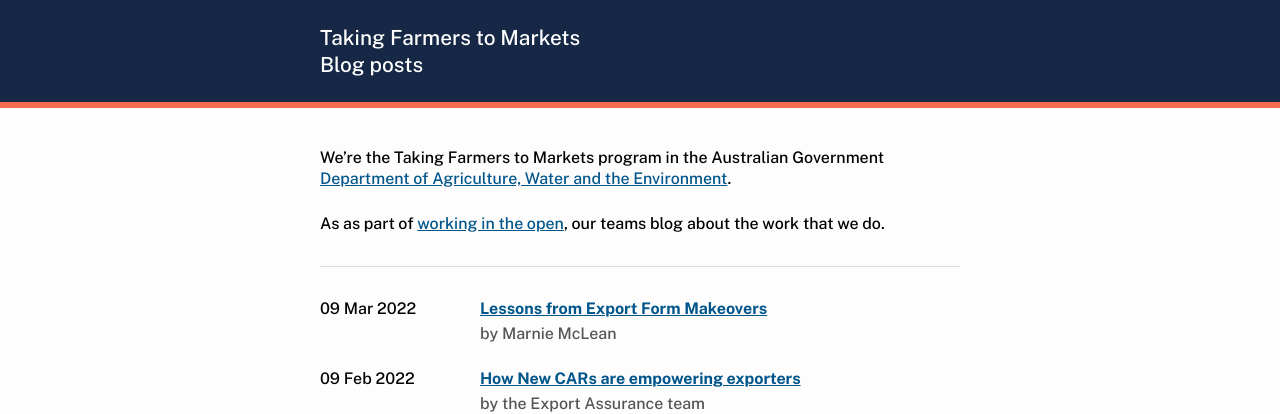
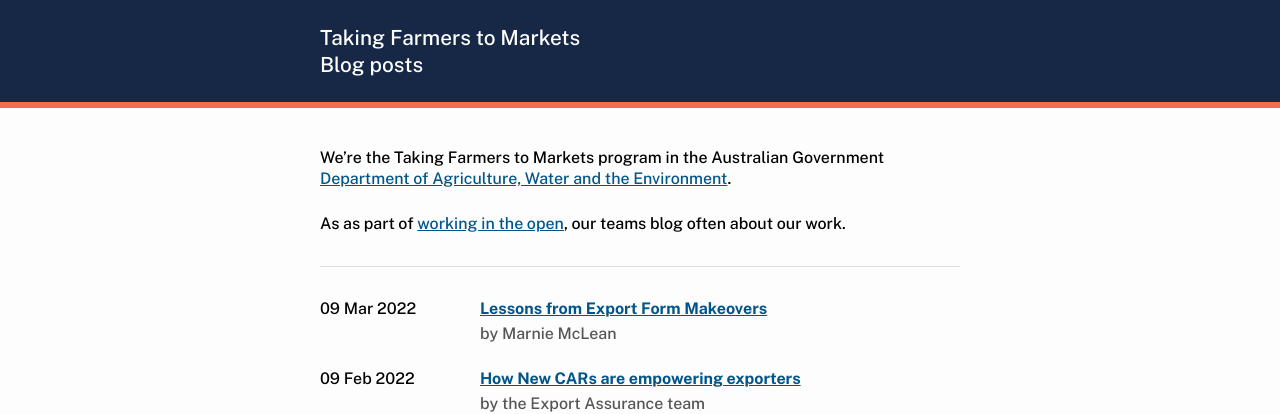
Before and after one commit to agriculturegovau/blog.agtrade.digital, a Jekyll site: the page built from index.md, in a window 1280 px wide. Shown: the top 414 px of the page. Built offline with Jekyll 4.4.1, drawn with Linux system fonts in a browser that asks for light colours; nearby versions of some CDN libraries.

Commit message:
Fewer words

```diff
--- a/_includes/introduction.md
+++ b/_includes/introduction.md
@@ -1,3 +1,3 @@
 We're the Taking Farmers to Markets program in the Australian Government [Department of Agriculture, Water and the Environment](https://www.awe.gov.au/).
 
-As as part of [working in the open](https://handbook.agtrade.digital/culture-values/#open-and-transparent), our teams blog about the work that we do.
+As as part of [working in the open](https://handbook.agtrade.digital/culture-values/#open-and-transparent), our teams blog often about our work.
```
